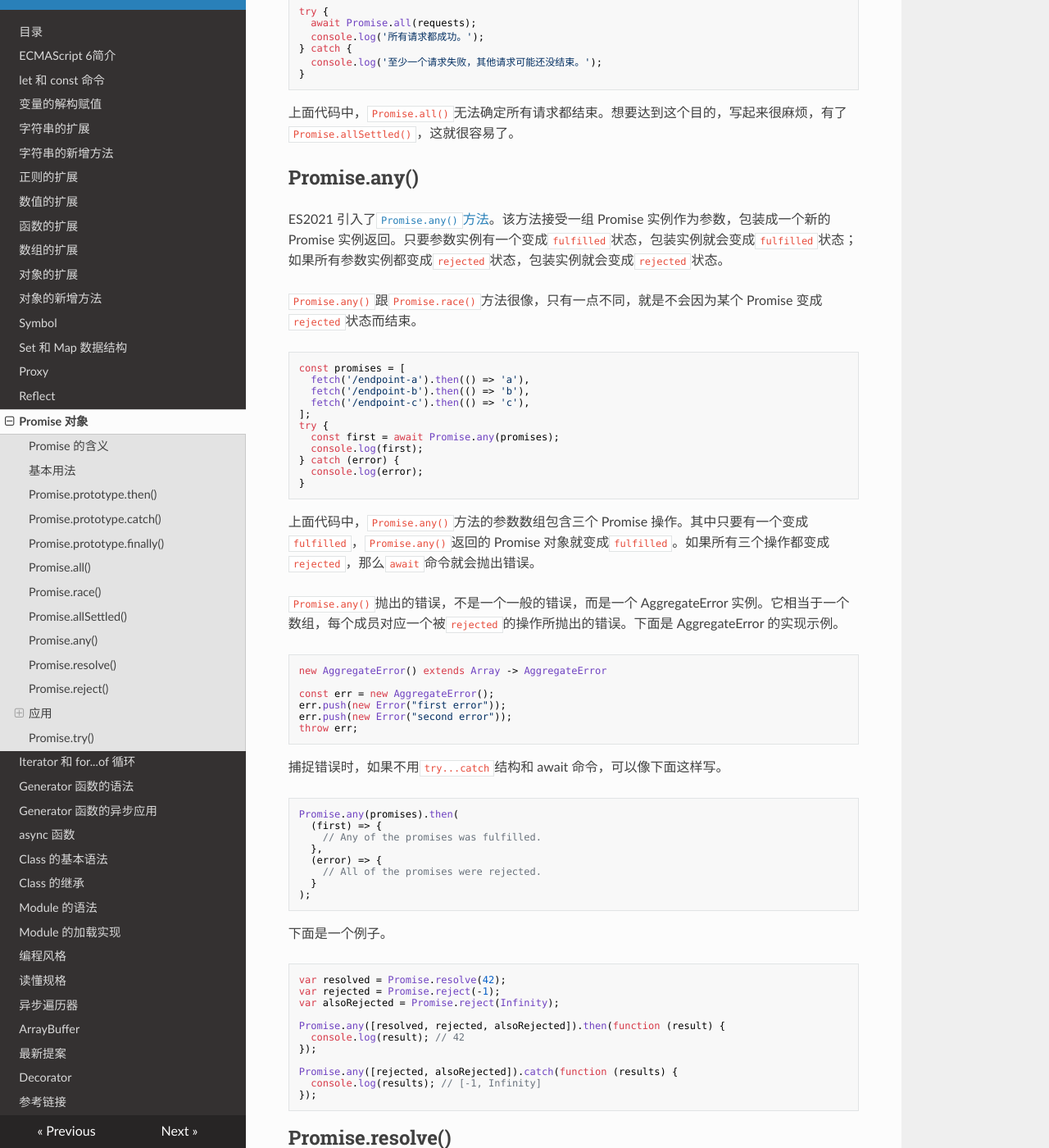
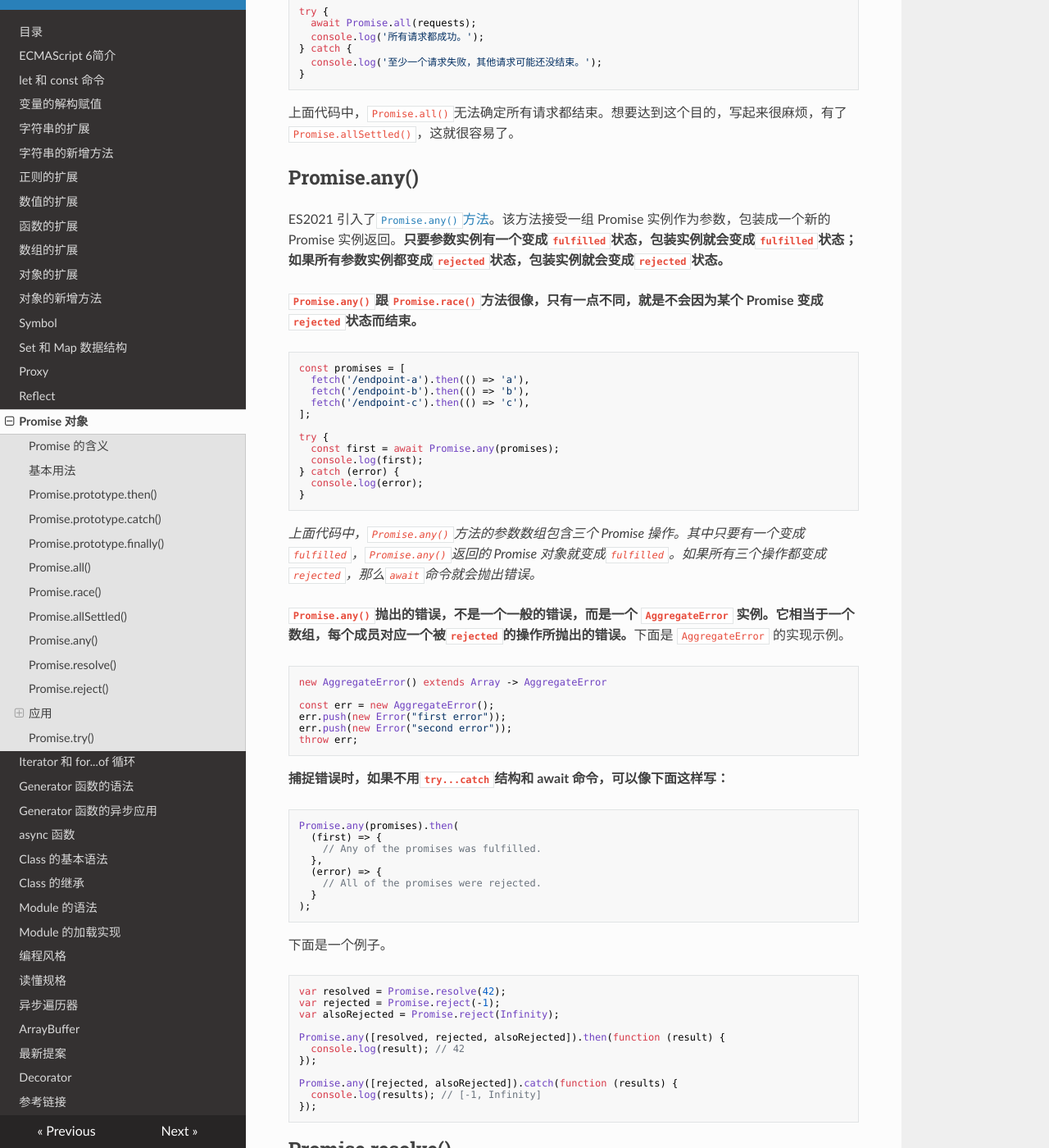
Before and after one commit to filefi/NotesOfES6, an MkDocs documentation site: the page built from docs/promise.md, in a window 1280 px wide and 1400 px high, scrolled down 16098 px. Shown: the whole window at 82% size. Built offline with MkDocs 1.6.1, drawn with Linux system fonts in a browser that asks for light colours; nearby versions of some CDN libraries; some of the changed text lies outside the part shown.

````diff
--- a/docs/promise.md
+++ b/docs/promise.md
@@ -710,7 +710,7 @@ Promise.all([p1, p2])
 
 ## Promise.race()
 
-**`Promise.race()`方法同样是将多个 Promise 实例，包装成一个新的 Promise 实例。**
+`Promise.race()`方法同样是将多个 Promise 实例，包装成一个新的 Promise 实例。
 
 ```javascript
 const p = Promise.race([p1, p2, p3]);
@@ -810,9 +810,9 @@ try {
 
 ## Promise.any()
 
-ES2021 引入了[`Promise.any()`方法](https://github.com/tc39/proposal-promise-any)。该方法接受一组 Promise 实例作为参数，包装成一个新的 Promise 实例返回。只要参数实例有一个变成`fulfilled`状态，包装实例就会变成`fulfilled`状态；如果所有参数实例都变成`rejected`状态，包装实例就会变成`rejected`状态。
+ES2021 引入了[`Promise.any()`方法](https://github.com/tc39/proposal-promise-any)。该方法接受一组 Promise 实例作为参数，包装成一个新的 Promise 实例返回。**只要参数实例有一个变成`fulfilled`状态，包装实例就会变成`fulfilled`状态；如果所有参数实例都变成`rejected`状态，包装实例就会变成`rejected`状态。**
 
-`Promise.any()`跟`Promise.race()`方法很像，只有一点不同，就是不会因为某个 Promise 变成`rejected`状态而结束。
+**`Promise.any()`跟`Promise.race()`方法很像，只有一点不同，就是不会因为某个 Promise 变成`rejected`状态而结束。**
 
 ```javascript
 const promises = [
@@ -820,6 +820,7 @@ const promises = [
   fetch('/endpoint-b').then(() => 'b'),
   fetch('/endpoint-c').then(() => 'c'),
 ];
+
 try {
   const first = await Promise.any(promises);
   console.log(first);
@@ -828,9 +829,9 @@ try {
 }
 ```
 
-上面代码中，`Promise.any()`方法的参数数组包含三个 Promise 操作。其中只要有一个变成`fulfilled`，`Promise.any()`返回的 Promise 对象就变成`fulfilled`。如果所有三个操作都变成`rejected`，那么`await`命令就会抛出错误。
+*上面代码中，`Promise.any()`方法的参数数组包含三个 Promise 操作。其中只要有一个变成`fulfilled`，`Promise.any()`返回的 Promise 对象就变成`fulfilled`。如果所有三个操作都变成`rejected`，那么`await`命令就会抛出错误。*
 
-`Promise.any()`抛出的错误，不是一个一般的错误，而是一个 AggregateError 实例。它相当于一个数组，每个成员对应一个被`rejected`的操作所抛出的错误。下面是 AggregateError 的实现示例。
+**`Promise.any()`抛出的错误，不是一个一般的错误，而是一个 `AggregateError` 实例。它相当于一个数组，每个成员对应一个被`rejected`的操作所抛出的错误。**下面是 `AggregateError` 的实现示例。
 
 ```javascript
 new AggregateError() extends Array -> AggregateError
@@ -841,7 +842,7 @@ err.push(new Error("second error"));
 throw err;
 ```
 
-捕捉错误时，如果不用`try...catch`结构和 await 命令，可以像下面这样写。
+**捕捉错误时，如果不用`try...catch`结构和 await 命令，可以像下面这样写：**
 
 ```javascript
 Promise.any(promises).then(
@@ -880,7 +881,7 @@ const jsPromise = Promise.resolve($.ajax('/whatever.json'));
 
 上面代码将 jQuery 生成的`deferred`对象，转为一个新的 Promise 对象。
 
-`Promise.resolve()`等价于下面的写法。
+`Promise.resolve()`等价于下面的写法：
 
 ```javascript
 Promise.resolve('foo')
@@ -923,9 +922,9 @@ p1.then(function (value) {
 
 上面代码中，`thenable`对象的`then()`方法执行后，对象`p1`的状态就变为`resolved`，从而立即执行最后那个`then()`方法指定的回调函数，输出42。
 
-**（3）参数不是具有`then()`方法的对象，或根本就不是对象**
+- **(3) 参数不是具有`then()`方法的对象，或根本就不是对象：**
 
-如果参数是一个原始值，或者是一个不具有`then()`方法的对象，则`Promise.resolve()`方法返回一个新的 Promise 对象，状态为`resolved`。
+如果参数是一个原始值，或者是一个不具有`then()`方法的对象，则`Promise.resolve()`方法返回一个新的 Promise 对象，==*状态为`resolved`*==。
 
 ```javascript
 const p = Promise.resolve('Hello');
@@ -938,9 +937,9 @@ p.then(function (s) {
 
 上面代码生成一个新的 Promise 对象的实例`p`。由于字符串`Hello`不属于异步操作（判断方法是字符串对象不具有 then 方法），返回 Promise 实例的状态从一生成就是`resolved`，所以回调函数会立即执行。`Promise.resolve()`方法的参数，会同时传给回调函数。
 
-**（4）不带有任何参数**
+- **(4) 不带有任何参数**
 
-`Promise.resolve()`方法允许调用时不带参数，直接返回一个`resolved`状态的 Promise 对象。
+`Promise.resolve()`方法允许调用时不带参数，直接返回*一个==`resolved`状态==的 Promise 对象*。
 
 所以，如果希望得到一个 Promise 对象，比较方便的方法就是直接调用`Promise.resolve()`方法。
 
@@ -954,7 +953,7 @@ p.then(function () {
 
 上面代码的变量`p`就是一个 Promise 对象。
 
-需要注意的是，立即`resolve()`的 Promise 对象，是在本轮“事件循环”（event loop）的结束时执行，而不是在下一轮“事件循环”的开始时。
+==**需要注意的是，立即`resolve()`的 Promise 对象，是在本轮“事件循环”（event loop）的结束时执行，而不是在下一轮“事件循环”的开始时。**==
 
 ```javascript
 setTimeout(function () {
@@ -972,11 +971,11 @@ console.log('one');
 // three
 ```
 
-上面代码中，`setTimeout(fn, 0)`在下一轮“事件循环”开始时执行，`Promise.resolve()`在本轮“事件循环”结束时执行，`console.log('one')`则是立即执行，因此最先输出。
+*上面代码中，`setTimeout(fn, 0)`在下一轮 “事件循环” 开始时执行，`Promise.resolve()`在本轮 “事件循环” 结束时执行，`console.log('one')`则是立即执行，因此最先输出。*
 
 ## Promise.reject()
 
-`Promise.reject(reason)`方法也会返回一个新的 Promise 实例，该实例的状态为`rejected`。
+`Promise.reject(reason)`方法也会返回*一个新的 Promise 实例，该实例的 ==状态为`rejected`==*。
 
 ```javascript
 const p = Promise.reject('出错了');
@@ -984,9 +983,8 @@ const p = Promise.reject('出错了');
 const p = new Promise((resolve, reject) => reject('出错了'))
 
 p.then(null, function (s) {
-  console.log(s)
+  console.log(s) // 出错了
 });
-// 出错了
 ```
 
 上面代码生成一个 Promise 对象的实例`p`，状态为`rejected`，回调函数会立即执行。
@@ -996,9 +994,8 @@ p.then(null, function (s) {
 ```javascript
 Promise.reject('出错了')
 .catch(e => {
-  console.log(e === '出错了')
+  console.log(e === '出错了') // true
 })
-// true
 ```
 
 上面代码中，`Promise.reject()`方法的参数是一个字符串，后面`catch()`方法的参数`e`就是这个字符串。
@@ -1069,7 +1066,7 @@ run(g);
 Promise.resolve().then(f)
 ```
 
-上面的写法有一个缺点，就是如果`f`是同步函数，那么它会在本轮事件循环的末尾执行。
+**上面的写法有一个缺点，就是如果`f`是同步函数，那么它会在本轮事件循环的末尾执行。**
 
 ```javascript
 const f = () => console.log('now');
@@ -1091,7 +1090,7 @@ console.log('next');
 // next
 ```
 
-上面代码中，第二行是一个立即执行的匿名函数，会立即执行里面的`async`函数，因此如果`f`是同步的，就会得到同步的结果；如果`f`是异步的，就可以用`then`指定下一步，就像下面的写法。
+上面代码中，第二行是一个立即执行的匿名函数，会立即执行里面的`async`函数，因此如果`f`是同步的，就会得到同步的结果；如果`f`是异步的，就可以用`then`指定下一步，就像下面的写法：
 
 ```javascript
 (async () => f())()
````
Also changed, not shown: other parts of docs/promise.md (+9 -9 lines).
